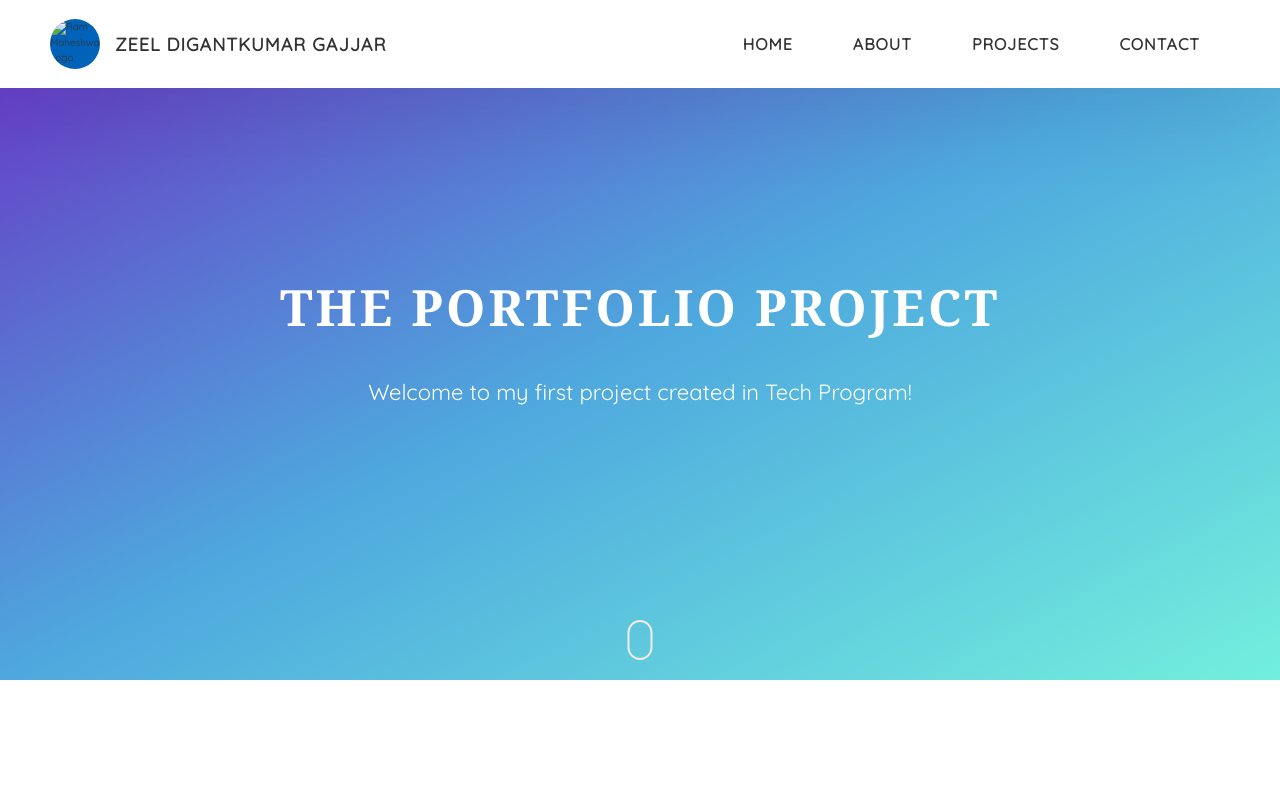
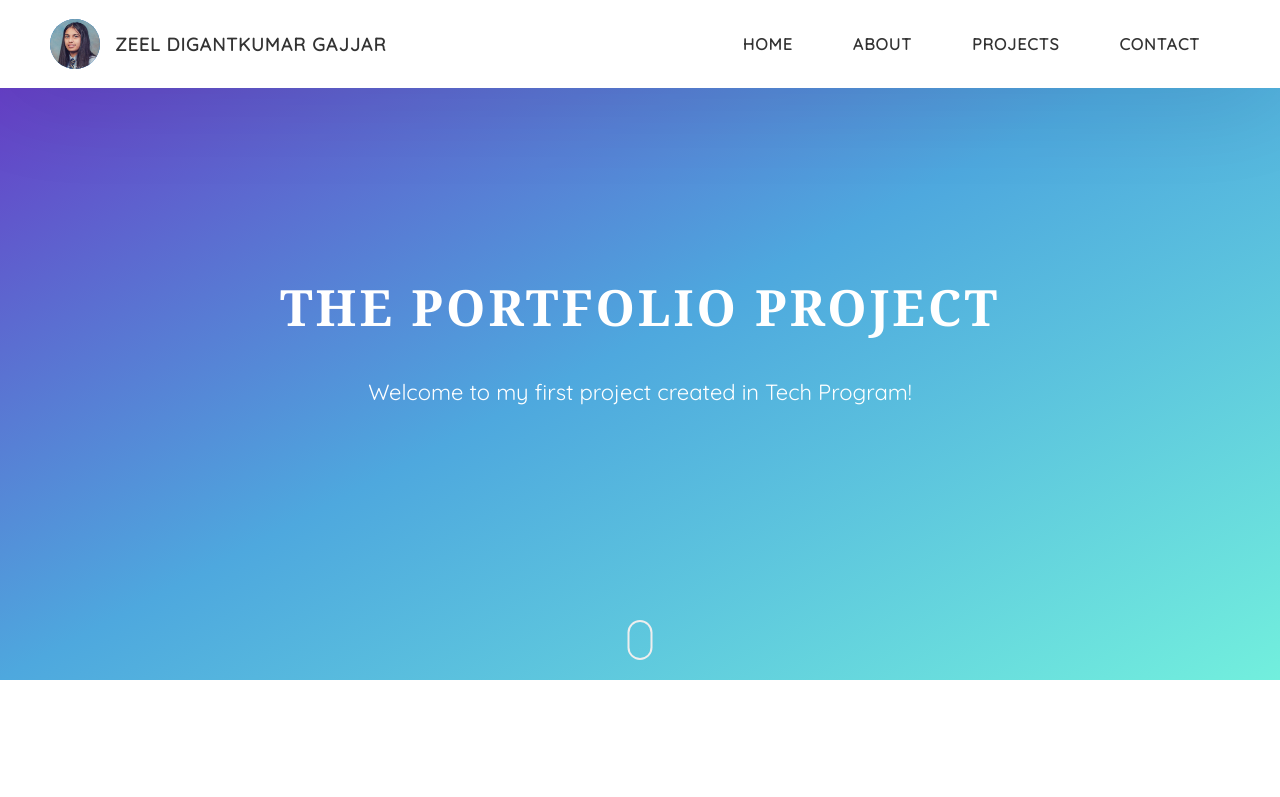
Before and after one commit to Zeel-Gajjar/Introduction, a plain HTML site: page project-1.html in a window 1280 px wide. Shown: the top 797 px of the page. Drawn offline with nearby package versions, Linux system fonts and the light colour scheme.

Commit message:
Update project-1.html

```diff
--- a/project-1.html
+++ b/project-1.html
@@ -27,7 +27,7 @@
         <div class="header__logo-container">
           <div class="header__logo-img-cont">
             <img
-              src="Profile.png" alt="Ram Maheshwari Logo Image" class="header__logo-img"
+              src="Project.jpg" alt="Ram Maheshwari Logo Image" class="header__logo-img"
             />
           </div>
           <span class="header__logo-sub">Zeel Digantkumar Gajjar</span>
```
